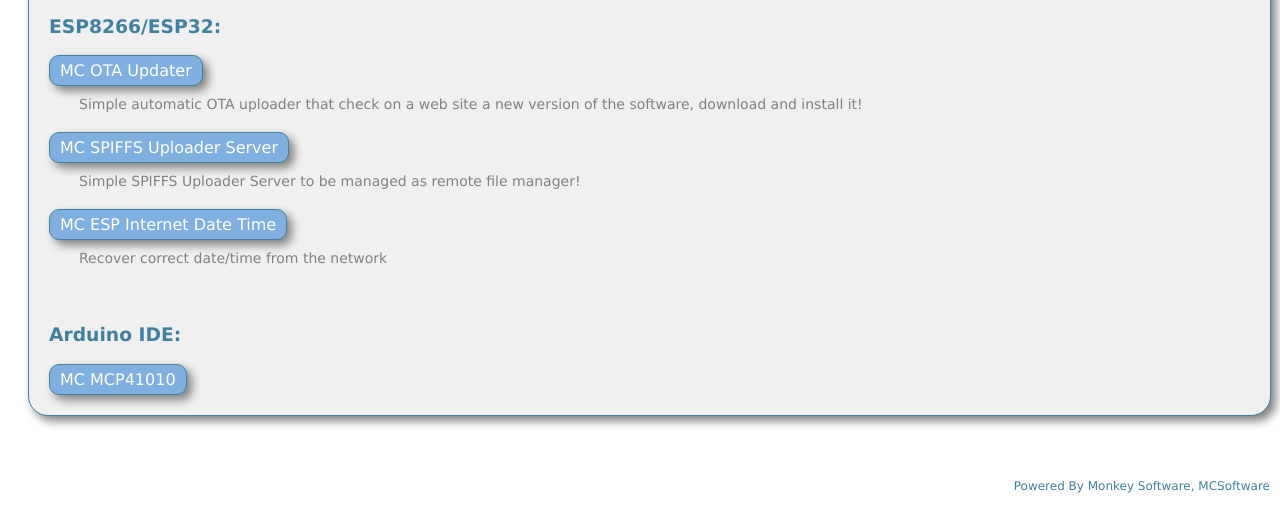
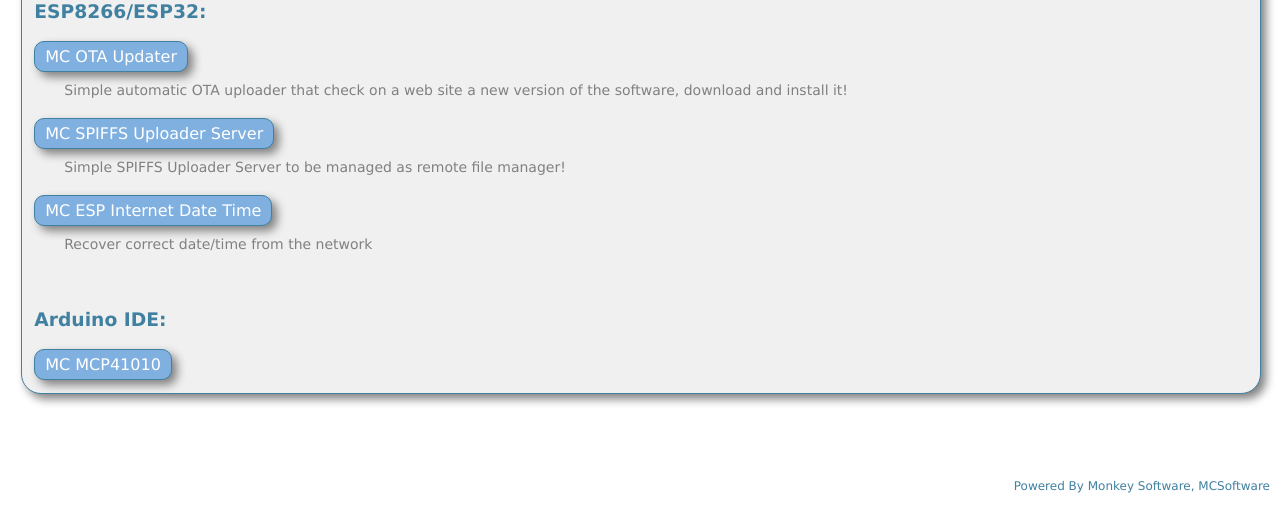
Before and after one commit to calfizzi/calfizzi.github.io, a plain HTML site: page index.html in a window 1280 px wide. Shown: the part 287-800 px from the top of the page. Drawn offline with Linux system fonts and the light colour scheme.

Commit message:
Update index.html

```diff
--- a/index.html
+++ b/index.html
@@ -16,15 +16,16 @@
   }
   .box
   {
+    width: 96%;
     border: 1px solid #4080A0;
     display: inline-block;
     border-radius: 20px;
     background-color: #F0F0F0;
     text-align: left;
-    padding: 20px ;
     box-shadow: grey 5px 5px 10px;
-    margin: 20px 20px 20px 20px;
-    width: 95%;
+    margin: 1% 1% 1% 1%;
+    padding: 1% 1% 1% 1%;
+
   }
   .descr
   {
@@ -59,9 +60,9 @@
   <h3>Arduino IDE:</h3>
   <a href = "MC_MCP41010/">MC MCP41010</a>
 </div>
+<div class="feed">Powered By Monkey Software, MCSoftware</div>
 
 
 
-<div class="feed">Powered By Monkey Software, MCSoftware</div>
 </body>
 </html>
```
